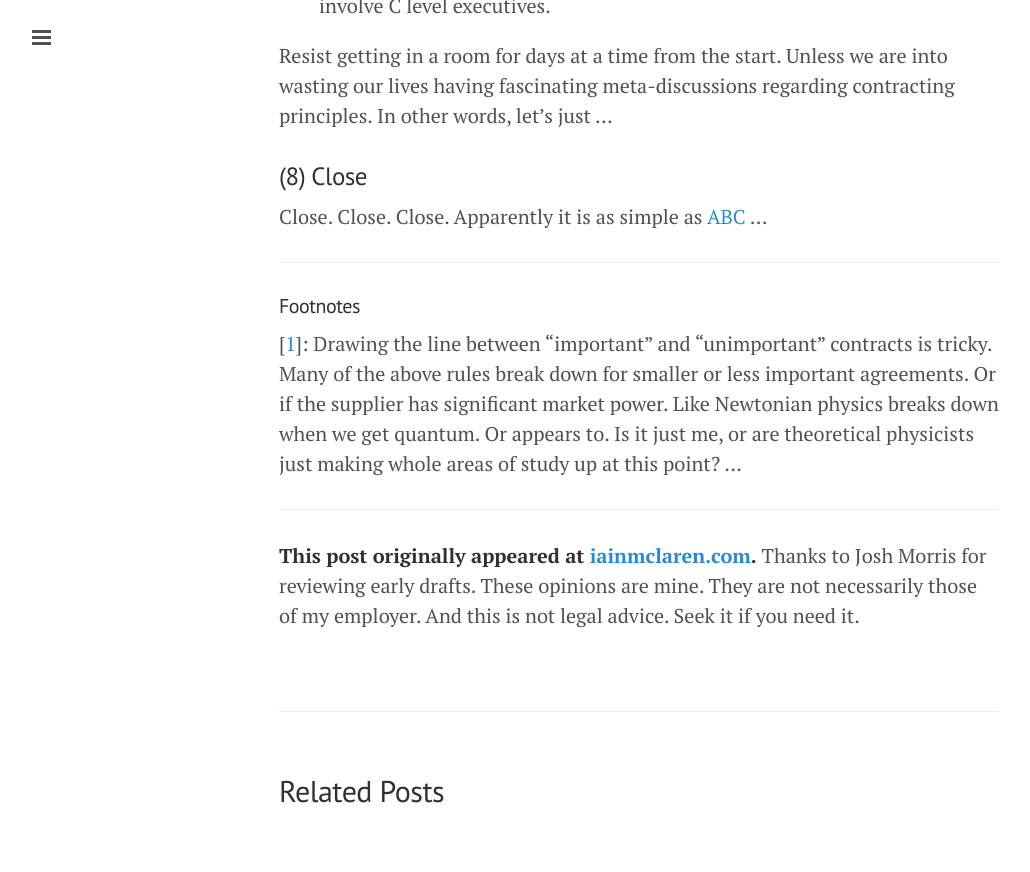
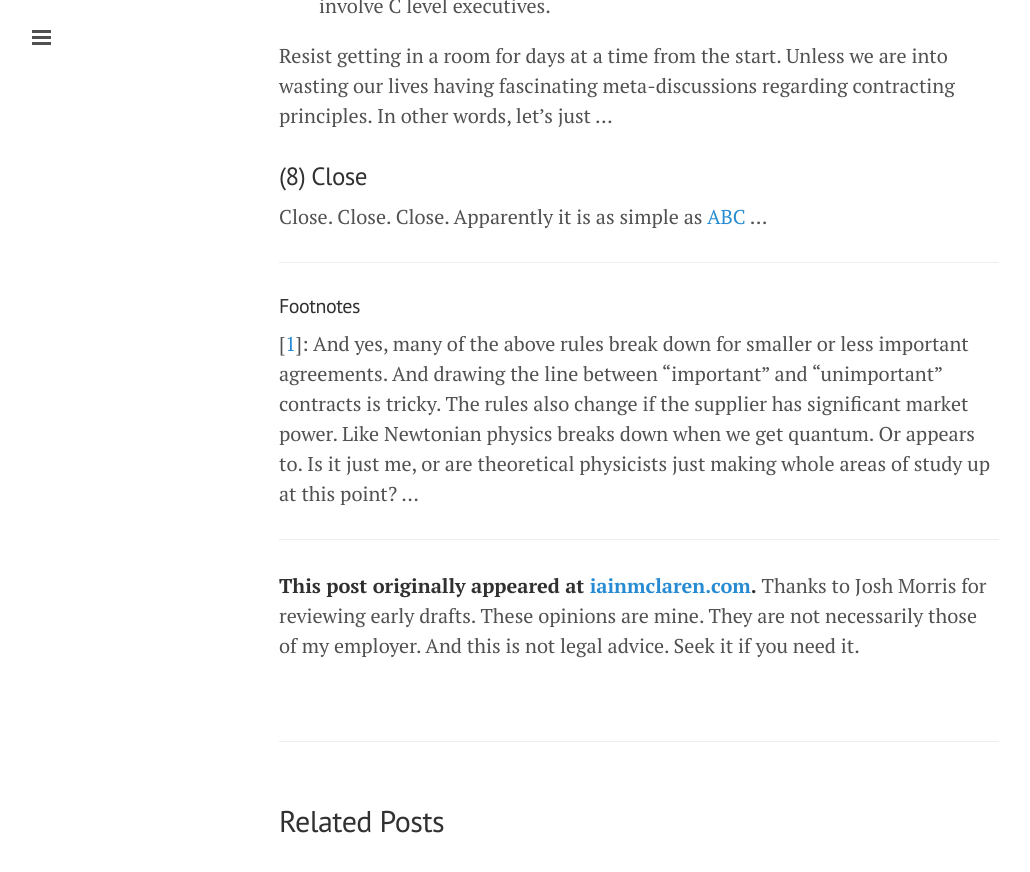
Before and after one commit to imclaren/blog, a Jekyll site: the page built from _posts/2014-07-14-8-steps.md, in a window 1280 px wide and 900 px high, scrolled down 3570 px. Shown: the top 872 px of the window, without its empty margins (1-1031 px from the left). Built offline with Jekyll 4.4.1, drawn with Linux system fonts in a browser that asks for light colours; Markdown is read by kramdown in place of the engine named in the settings; some of the changed text lies outside the part shown.

Commit message:
Adding pages 12

```diff
--- a/_posts/2014-07-14-8-steps.md
+++ b/_posts/2014-07-14-8-steps.md
@@ -84,7 +84,7 @@
 
 #### Footnotes
 
-[<a id="1">1</a>]: Drawing the line between "important" and "unimportant" contracts is tricky.  Many of the above rules break down for smaller or less important agreements.  Or if the supplier has significant market power.  Like Newtonian physics breaks down when we get quantum.  Or appears to.  Is it just me, or are theoretical physicists just making whole areas of study up at this point? ...
+[<a id="1">1</a>]: And yes, many of the above rules break down for smaller or less important agreements. And drawing the line between "important" and "unimportant" contracts is tricky. The rules also change if the supplier has significant market power. Like Newtonian physics breaks down when we get quantum. Or appears to. Is it just me, or are theoretical physicists just making whole areas of study up at this point? ...
 
 [<a id="2">2</a>]: Because 7 (Samurai) was taken.  And because 8 is lucky.  And because proposing [x] rules for [y] things is fantastic clickbait.  Apparently.  And 8 seems real because it is not divisible by 5.  Luck + clicks = profit!
 
```
Also changed, not shown: other parts of _posts/2014-07-14-8-steps.md (+1 -1 lines).
